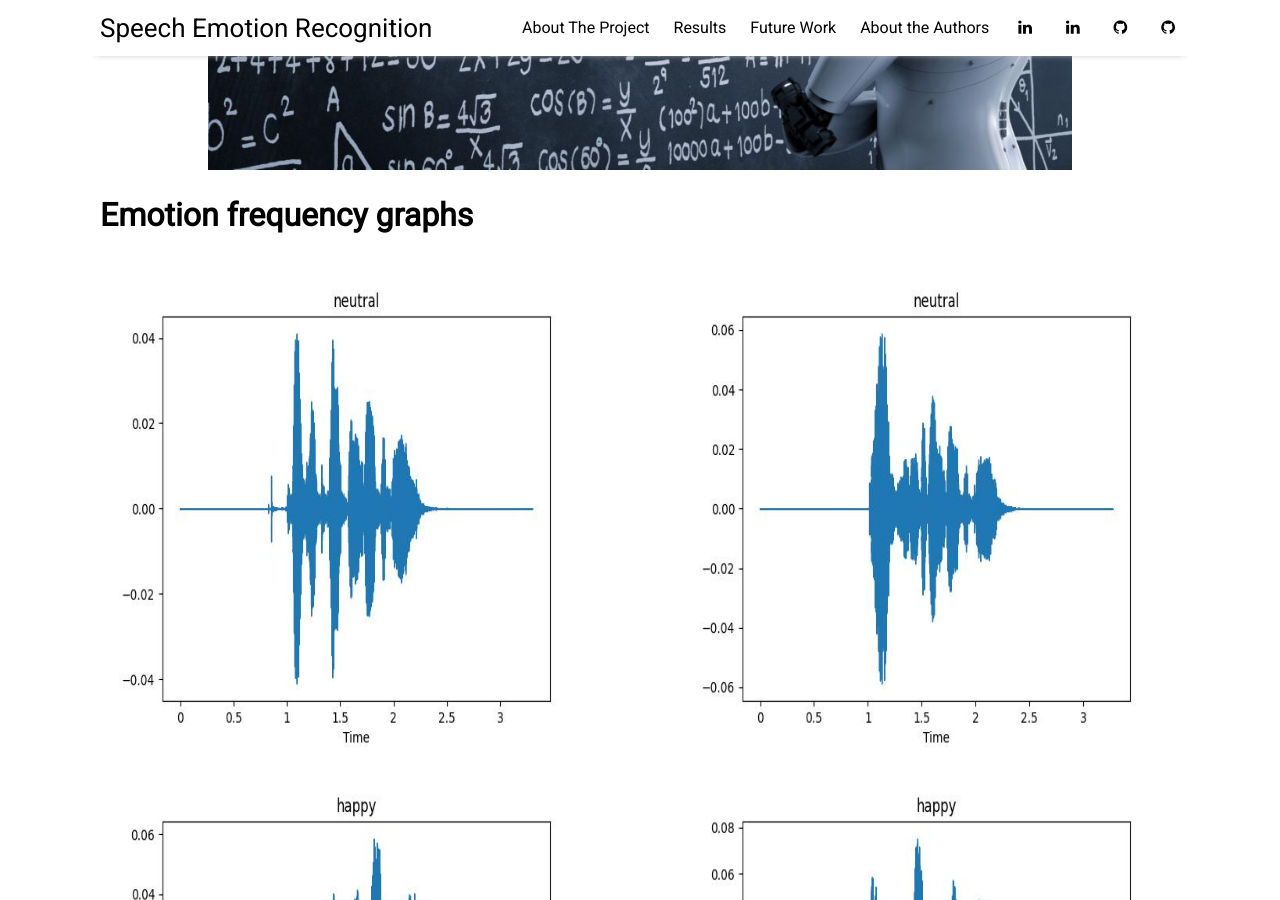
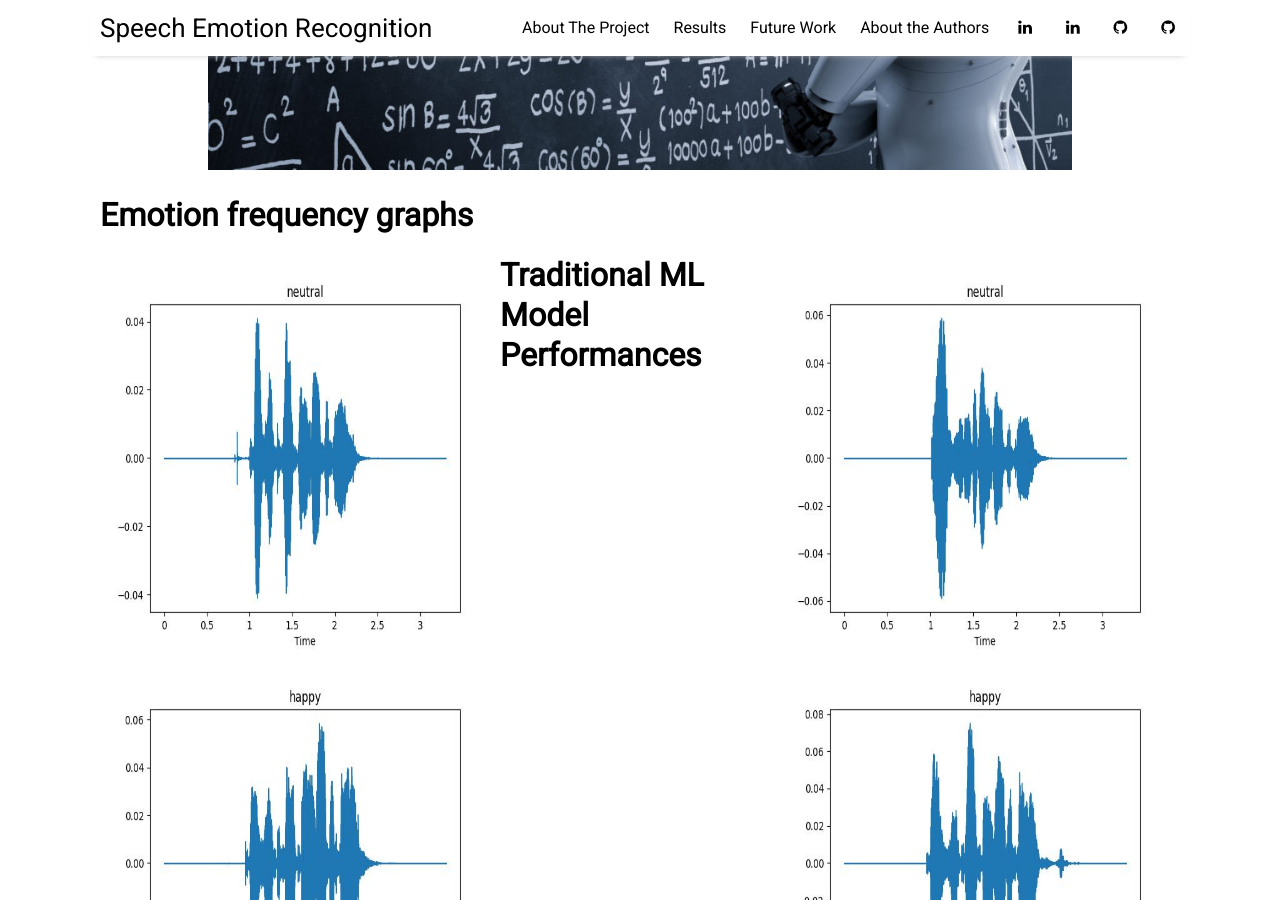
Before and after one commit to kelvinm10/SER_Website, a Jekyll site: the page built from _posts/2022-04-18-results.md, in a window 1280 px wide and 900 px high, scrolled down 568 px. Built offline with Jekyll 4.4.1, drawn with Linux system fonts in a browser that asks for light colours; nearby versions of some CDN libraries.

Commit message:
image resizing

```diff
--- a/_posts/2022-04-18-results.md
+++ b/_posts/2022-04-18-results.md
@@ -9,17 +9,17 @@ image: results.jpg
 
 # Emotion frequency graphs
 
-<img src="{{ site.github.url }}/assets/img/neutral1.jpg" alt="neutral1" style="width:500px;height:500px;" align="left">
-<img src="{{ site.github.url }}/assets/img/neutral2.jpg" alt="neutral2" style="width:500px;height:500px;" align="right">
+<img src="{{ site.github.url }}/assets/img/neutral1.jpg" alt="neutral1" style="width:400px;height:400px;" align="left">
+<img src="{{ site.github.url }}/assets/img/neutral2.jpg" alt="neutral2" style="width:400px;height:400px;" align="right">
 
-<img src="{{ site.github.url }}/assets/img/happy1.jpg" alt="happy1" style="width:500px;height:500px;" align="left">
-<img src="{{ site.github.url }}/assets/img/happy2.jpg" alt="happy2" style="width:500px;height:500px;" align="right">
+<img src="{{ site.github.url }}/assets/img/happy1.jpg" alt="happy1" style="width:400px;height:400px;" align="left">
+<img src="{{ site.github.url }}/assets/img/happy2.jpg" alt="happy2" style="width:400px;height:400px;" align="right">
 
-<img src="{{ site.github.url }}/assets/img/sad1.jpg" alt="sad1" style="width:500px;height:500px;" align="left">
-<img src="{{ site.github.url }}/assets/img/sad2.jpg" alt="sad2" style="width:500px;height:500px;" align="right">
+<img src="{{ site.github.url }}/assets/img/sad1.jpg" alt="sad1" style="width:400px;height:400px;" align="left">
+<img src="{{ site.github.url }}/assets/img/sad2.jpg" alt="sad2" style="width:400px;height:400px;" align="right">
 
-<img src="{{ site.github.url }}/assets/img/angry1.jpg" alt="angry1" style="width:500px;height:500px;" align="left">
-<img src="{{ site.github.url }}/assets/img/angry2.jpg" alt="angry2" style="width:500px;height:500px;" align="right">
+<img src="{{ site.github.url }}/assets/img/angry1.jpg" alt="angry1" style="width:400px;height:400px;" align="left">
+<img src="{{ site.github.url }}/assets/img/angry2.jpg" alt="angry2" style="width:400px;height:400px;" align="right">
 
 # Traditional ML Model Performances
 <table>
@@ -50,6 +50,6 @@ image: results.jpg
 </table>
 
 ## Confusion Matrices
-<img src="{{ site.github.url }}/assets/img/RandomForestCm.jpg" alt="RFConfusionMatrix" style="width:300px;height:300px;" align="left">
-<img src="{{ site.github.url }}/assets/img/DecisionTreeCm.jpg" alt="DecisionTree" style="width:300px;height:300px;" align="center">
-<img src="{{ site.github.url }}/assets/img/SvmCm.jpg" alt="SVM" style="width:300px;height:300px;" align="right">
+<img src="{{ site.github.url }}/assets/img/RandomForestCm.jpg" alt="RFConfusionMatrix" style="width:400px;height:400px;" align="left">
+<img src="{{ site.github.url }}/assets/img/DecisionTreeCm.jpg" alt="DecisionTree" style="width:400px;height:400px;" align="right">
+<img src="{{ site.github.url }}/assets/img/SvmCm.jpg" alt="SVM" style="width:400px;height:400px;" align="Center">
```
